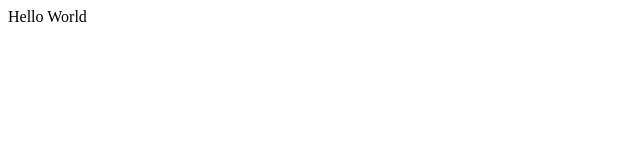
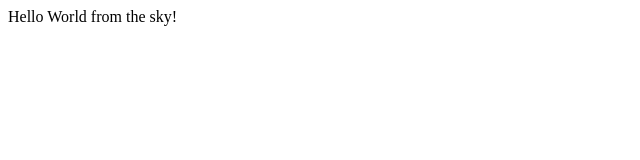
Before and after one commit to innermond/ICartiVizitare, a plain HTML site: page index.html in a window 1280 px wide. Shown: the whole page, without its empty margins (0-640 px from the left). Drawn offline with Linux system fonts and the light colour scheme.

Commit message:
modified a bit

```diff
--- a/index.html
+++ b/index.html
@@ -3,6 +3,6 @@
       <title>PHP Test</title>
      </head>
      <body>
-        <p>Hello World</p>
+        <p>Hello World from the sky!</p>
      </body>
     </html>
```
